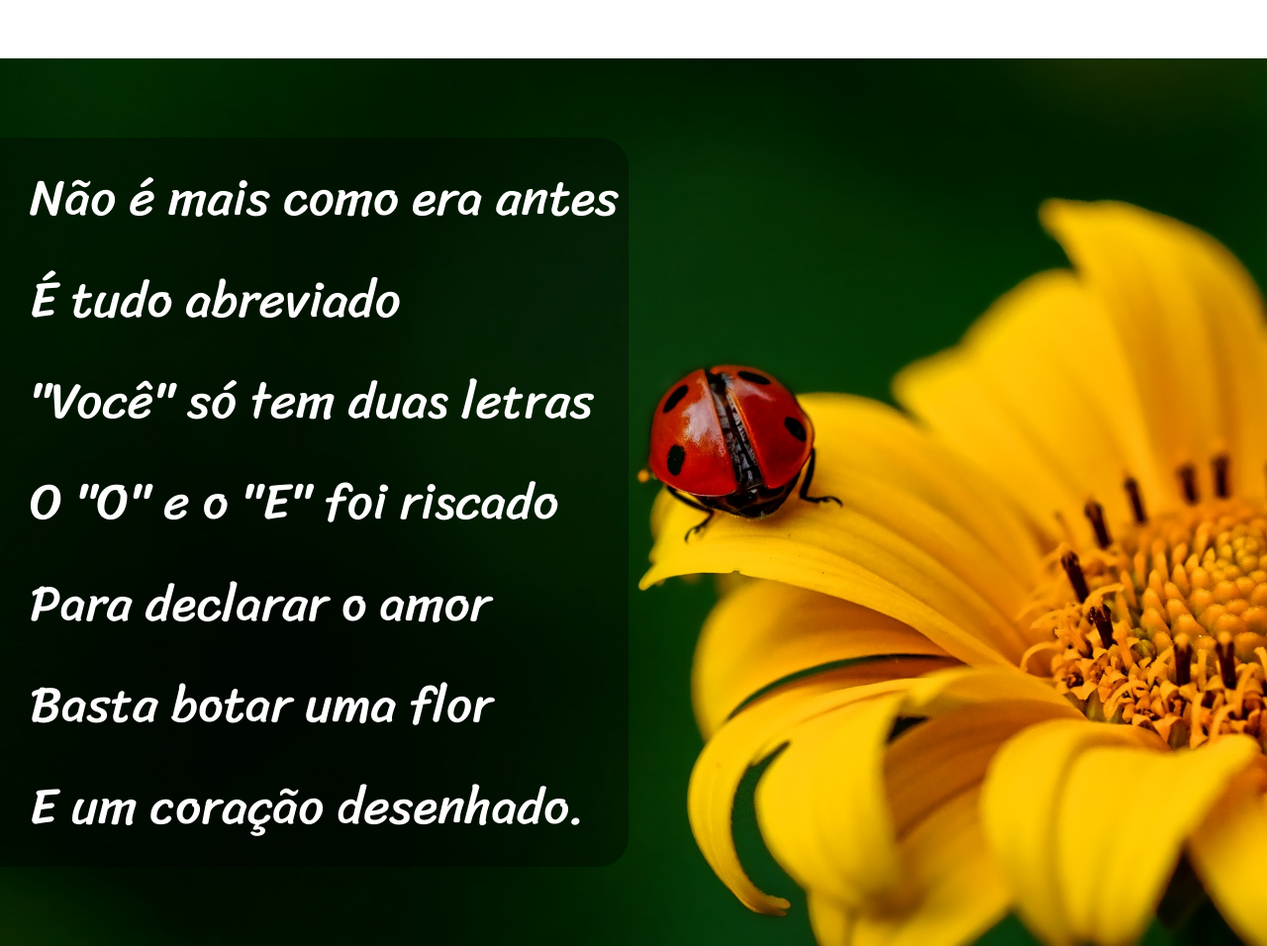
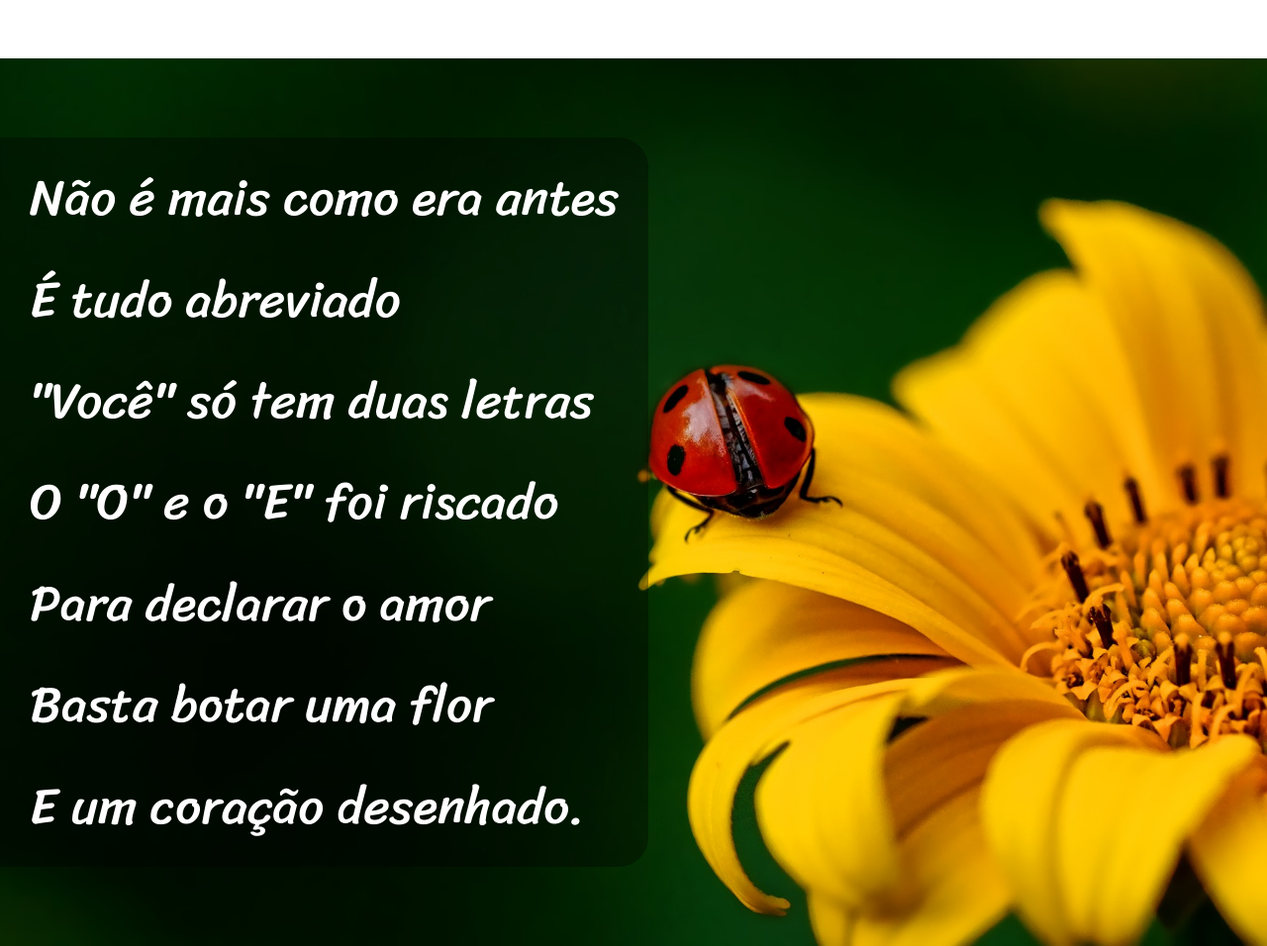
Before and after one commit to fenixcresp0/projeto-cordel, a plain HTML site: page index.html in a window 1280 px wide. Shown: the part 1140-2096 px from the top of the page at 99% size. Drawn offline with Linux system fonts and the light colour scheme.

Commit message:
Update style.css

```diff
--- a/style.css
+++ b/style.css
@@ -85,7 +85,7 @@ section.imagem {
 
 section.imagem > p {
     background-color: rgba(0, 0, 0, 0.350);
-    padding: 10px 10px 10px 30px;
+    padding: 10px 30px 10px 30px;
     border-radius: 0px 30px 30px 0px;
     margin-left: -30px;
     display: inline-block;
```
